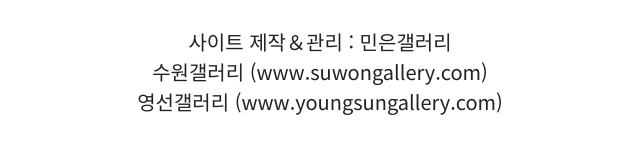
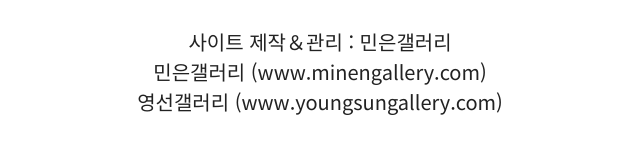
Before and after one commit to evepoi/suwon, a plain HTML site: page docs/youtube_interview.html in a window 1280 px wide. Shown: the part 1401-1554 px from the top of the page, 320-960 px from the left. Drawn offline with Linux system fonts and the light colour scheme.

Commit message:
Update youtube_interview.html

```diff
--- a/docs/youtube_interview.html
+++ b/docs/youtube_interview.html
@@ -6,7 +6,7 @@
     <meta name="description" content="안녕하세요. 수원갤러리입니다.">
     <meta name="keywords" content="수원갤러리, 갤러리, 미술갤러리">
     <meta name="generator" content="brakets">
-    <title>수원갤러리 - 유튜브 특강정보</title>
+    <title>수원갤러리 - 유튜브 작가인터뷰정보</title>
 
     <!--CSS style-->
     <link rel="stylesheet" href="css/reset.css">
@@ -132,7 +132,7 @@
         <div class="container">
             <div class="footer">
                 <h2>사이트 제작＆관리 : 민은갤러리<br>
-                수원갤러리 <a href="http://www.suwongallery.com">(www.suwongallery.com)</a><br>
+                민은갤러리 <a href="http://www.minengallery.com">(www.minengallery.com)</a><br>
                 영선갤러리 <a href="http://www.youngsungallery.com">(www.youngsungallery.com)</a></h2><br><br>
             </div>
         </div>
```
